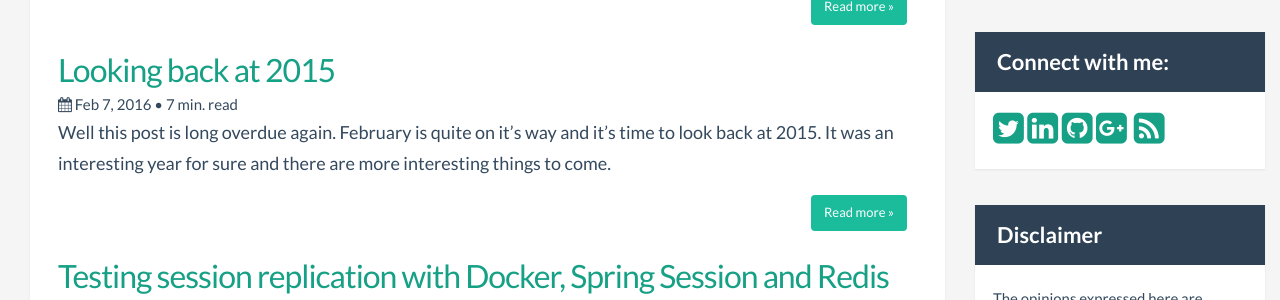
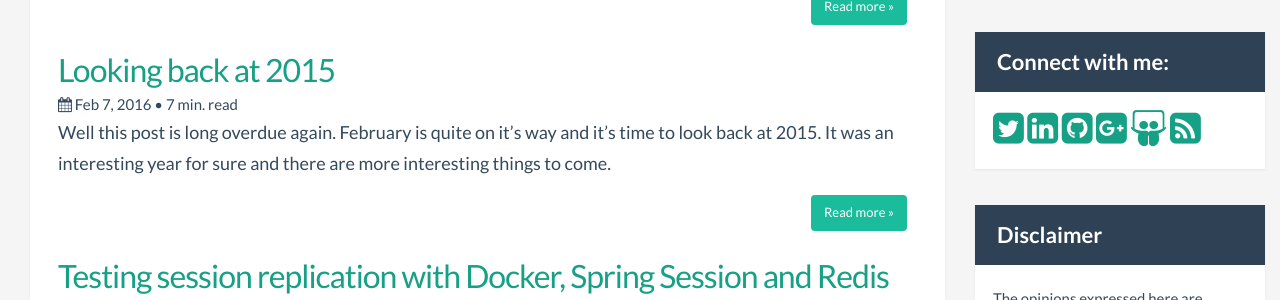
Before and after one commit to jreijn/jreijn.github.com, a Jekyll site: the page built from index.html, in a window 1280 px wide. Shown: the part 702-1002 px from the top of the page. Built offline with Jekyll 4.4.1, drawn with Linux system fonts in a browser that asks for light colours; the list of posts is cut into pages by our own code; comment, search, counter and statistics services are not loaded.

Commit message:
update font awesome

```diff
--- a/_includes/sidebar.html
+++ b/_includes/sidebar.html
@@ -22,7 +22,7 @@
               <a href="https://www.linkedin.com/in/jeroenreijn/" title="Jeroen Reijn on LinkedIn" target="_blank" onclick="javascript:pageTracker._trackPageview('linkedin');"><i class="fa fa-linkedin-square fa-2x"></i></a>
               <a href="https://github.com/jreijn" title="Jeroen Reijn on Github" target="_blank" onclick="javascript:pageTracker._trackPageview('github');"><i class="fa fa-github-square fa-2x"></i></a>
             	<a href="https://plus.google.com/+JeroenReijn" title="Jeroen Reijn on Google+" target="_blank" onclick="javascript:pageTracker._trackPageview('googleplus');"><i class="fa fa-google-plus-square fa-2x"></i></a>
-              <a href="https://www.slideshare.net/jreijn" title="Jeroen Reijn on Slideshare" target="_blank" onclick="javascript:pageTracker._trackPageview('slideshare');"><i class="fa fa-slideshare-square fa-2x"></i></a>
+              <a href="https://www.slideshare.net/jreijn" title="Jeroen Reijn on Slideshare" target="_blank" onclick="javascript:pageTracker._trackPageview('slideshare');"><i class="fa fa-slideshare fa-square fa-2x"></i></a>
               <a href="https://feeds.feedburner.com/JeroenReijn" title="Atom/RSS feed" onclick="javascript:pageTracker._trackPageview('feedburner');"><i class="fa fa-rss-square fa-2x"></i></a>
             </div>
           </div>
```
